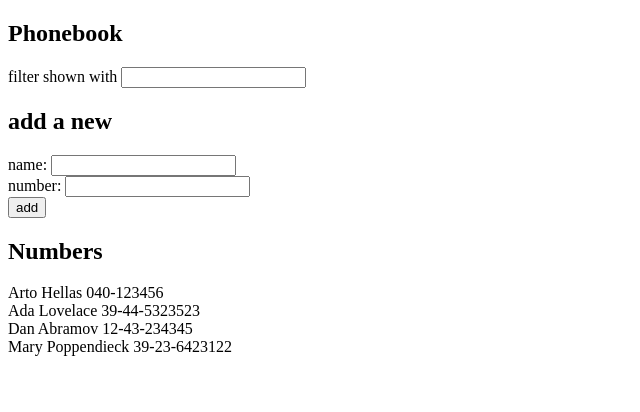
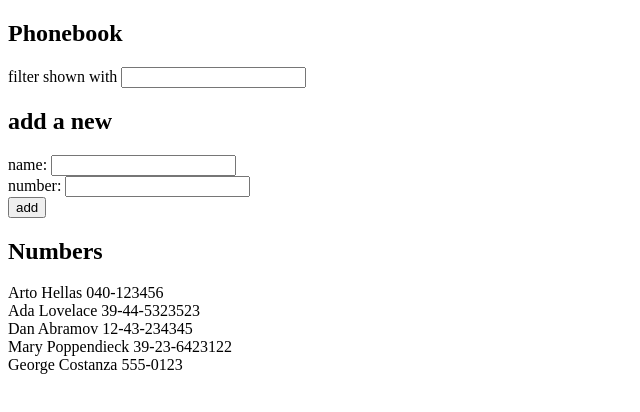
Before and after one commit to justinjensen/fullstackopen, a React (Vite) app in the folder part2/phonebook/: page / in a window 1280 px wide. Shown: the top 412 px of the page, without its empty margins (0-640 px from the left). Built offline with nearby package versions, Linux system fonts and the light colour scheme; data requests are answered from the project's data file.

Commit message:
exercise 2.12

```diff
--- a/part2/phonebook/db.json
+++ b/part2/phonebook/db.json
@@ -19,6 +19,11 @@
       "name": "Mary Poppendieck",
       "number": "39-23-6423122",
       "id": "4"
+    },
+    {
+      "id": "da96",
+      "name": "George Costanza",
+      "number": "555-0123"
     }
   ]
 }
--- a/part2/phonebook/src/App.jsx
+++ b/part2/phonebook/src/App.jsx
@@ -74,13 +74,15 @@
     }
 
     const newPerson = {
-      id: persons.length + 1,
       name: newName,
       number: newNumber,
     };
-    setPersons(persons.concat(newPerson));
-    setNewName("");
-    setNewNumber("");
+
+    axios.post("http://localhost:3001/persons", newPerson).then((response) => {
+      setPersons(persons.concat(response.data));
+      setNewName("");
+      setNewNumber("");
+    });
   };
 
   const handleNameChange = (event) => {
```
